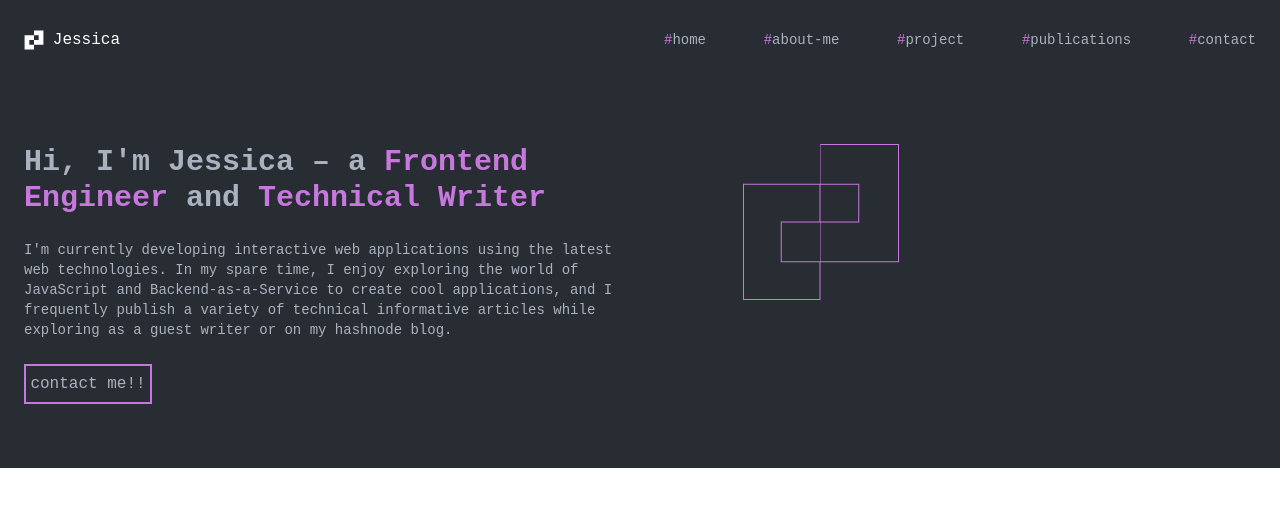
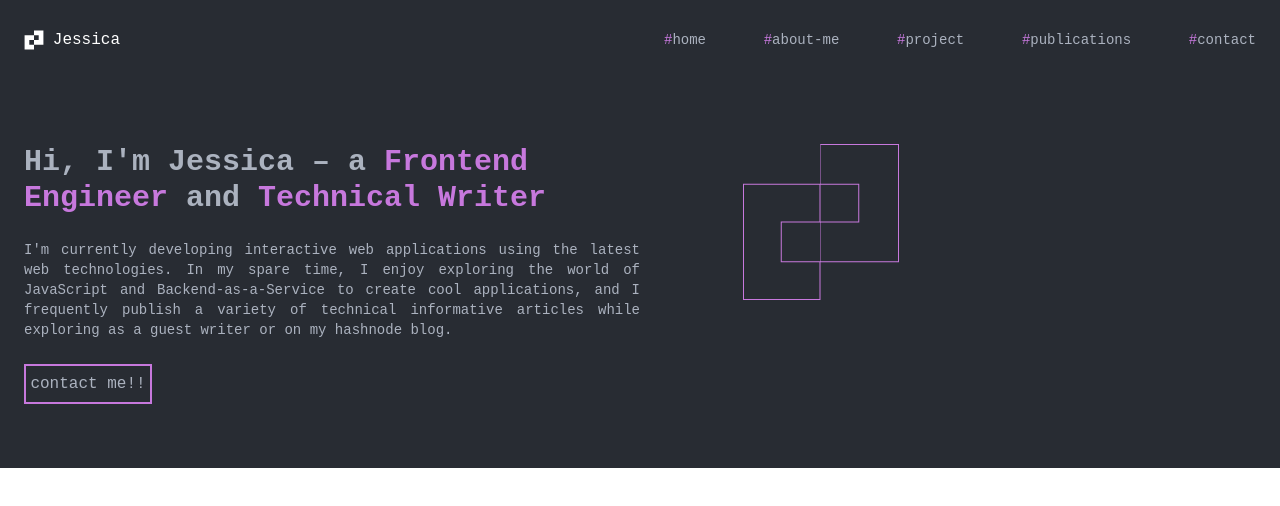
Before and after one commit to ForJessicaSake/Portfolio, a React (Create React App) app: page / in a window 1280 px wide. Shown: the top 506 px of the page. Built offline with nearby package versions, Linux system fonts and the light colour scheme.

Commit message:
feat:completed the figcaption of the  header section

```diff
--- a/src/elements/Header.tsx
+++ b/src/elements/Header.tsx
@@ -3,9 +3,9 @@ import block from "../assets/block.svg";
 const Header = () => {
   return (
     <header className="flex lg:flex-row flex-col justify-between py-16 px-6">
-      <figcaption className="w-6/12">
+      <figcaption className="lg:w-6/12 w-full">
         <h1 className="text-3xl font-semibold">Hi, I'm Jessica – a <span className="text-primary">Frontend Engineer</span> and <span className="text-primary">Technical Writer</span></h1>
-        <p className="py-6 text-sm">
+        <p className="py-6 text-sm text-justify">
           I'm currently developing interactive web applications using the latest
           web technologies. In my spare time, I enjoy exploring the world of
           JavaScript and Backend-as-a-Service to create cool applications, and I
@@ -14,7 +14,7 @@ const Header = () => {
         </p>
         <Button text="contact me!!" />
       </figcaption>
-      <figure className="w-5/12">
+      <figure className="lg:w-5/12 w-full lg:pt-0 py-10">
         <img src={block} alt="" />
       </figure>
     </header>
```
